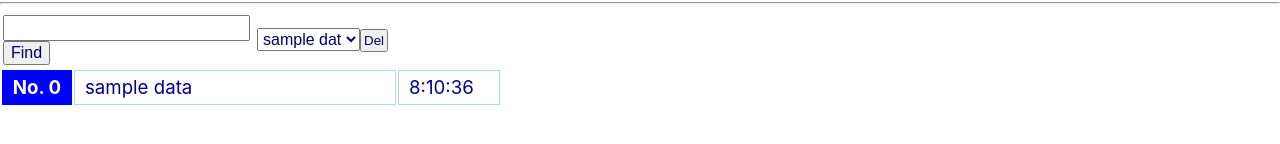
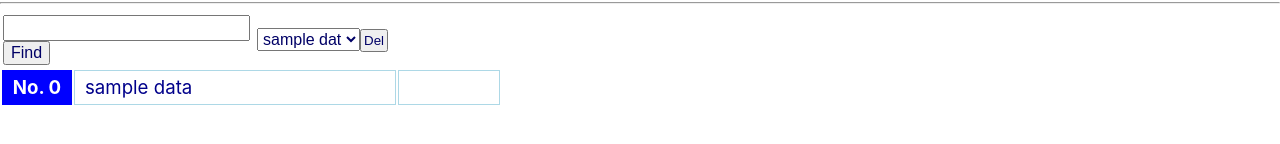
Before and after one commit to taikyunn/redux-memo-app, a React (Create React App) app in the folder frontend/: page / in a window 1280 px wide. Shown: the part 160-304 px from the top of the page. Built offline with nearby package versions, Linux system fonts and the light colour scheme.

Commit message:
永続化。createdのデータがlocalstorageで変換されてうまく表示できなかった。

```diff
--- a/frontend/src/index.js
+++ b/frontend/src/index.js
@@ -1,16 +1,36 @@
 import React from 'react';
 import ReactDOM from 'react-dom';
+import { createStore } from 'redux';
 import { Provider } from 'react-redux';
+import { persistStore, persistReducer } from 'redux-persist';
+import storage from 'redux-persist/lib/storage';
+import { PersistGate } from 'redux-persist/integration/react';
 import './index.css';
 import App from './App';
-import MemoStore from './memo/Store';
+import MemoStore, { memoReducer } from './memo/Store';
 import reportWebVitals from './reportWebVitals';
+
+// rudux-persistの設定
+const persistConfig = {
+  key: 'memo',
+  storage
+};
+
+// persisitReducerの作成
+const persistedReducer = persistReducer(persistConfig, memoReducer);
+
+// ストア・パーシスターの作成
+let store = createStore(persistedReducer);
+let pstore = persistStore(store);
 
 // 表示をレンダリング
 ReactDOM.render(
-  <Provider store={MemoStore}>
-    <App />
+  <Provider store={store}>
+    <PersistGate loading={<p>loading</p>} persistor={pstore}>
+      <App />
+    </PersistGate>
   </Provider>,
   document.getElementById('root')
 )
 reportWebVitals();
+export default pstore;
--- a/frontend/src/memo/Item.js
+++ b/frontend/src/memo/Item.js
@@ -30,12 +30,13 @@
 
   render() {
     let d = this.props.value.created;
-    let f = d.getHours() + ':' + d.getMinutes() + ':' + d.getSeconds();
+    console.log(d);
+    // let f = d.getHours() + ':' + d.getMinutes() + ':' + d.getSeconds();
     return (
       <tr>
         <th style={this.th}>No. {this.props.index}</th>
         <td style={this.td}>{this.props.value.message}</td>
-        <td style={this.date}>{f}</td>
+        <td style={this.date}>{}</td>
       </tr>
     );
   }
```
